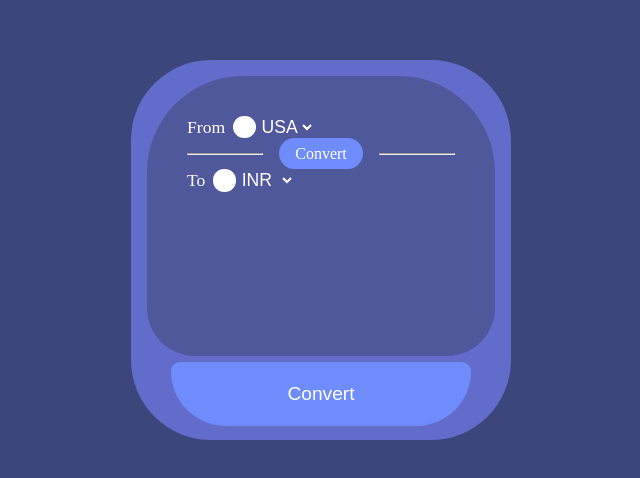
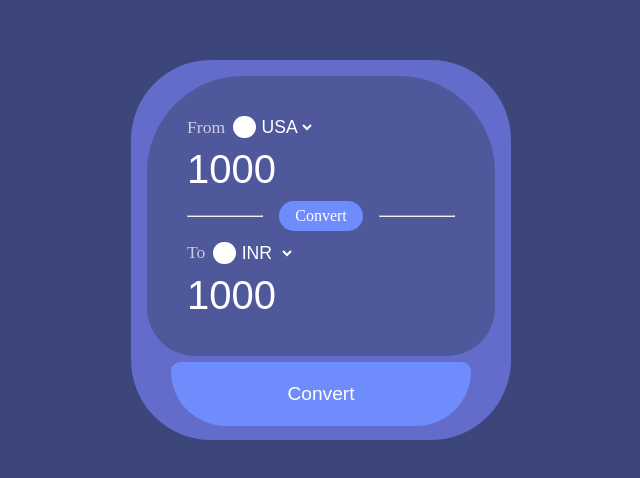
Before and after one commit to Prathamesh2603/Currency-Converter-using-HTML-CSS-JAVASCRIPT, a plain HTML site: page index.html in a window 1280 px wide. Shown: the part 150-628 px from the top of the page, without its empty margins (319-959 px from the left). Drawn offline with Linux system fonts and the light colour scheme.

Commit message:
Input is added and design is ready

```diff
--- a/index.html
+++ b/index.html
@@ -19,6 +19,7 @@
                             <option value="INR">INR</option>
                         </select>
                     </div>
+                    <input type="text" value="1000">
                     <div class="convert-between flex-property">
                         <hr>
                         <div class="convert-word"><p>Convert</p></div>
@@ -32,6 +33,7 @@
                             <option value="INR">USA</option>
                         </select>
                     </div>
+                    <input type="text" value="1000">
                 </div>
                 <button id="convert">Convert</button>
             </div>
--- a/style.css
+++ b/style.css
@@ -26,6 +26,9 @@ body {
     background-color: #50589C;
     border-radius: 6rem 6rem 3rem 3rem;
     padding: 40px 40px;
+    display: flex;
+    flex-direction: column;
+    justify-content: space-between;
 }
 #convert {
     width: 300px;
@@ -45,7 +48,7 @@ body {
 }
 .country-div p {
     font-size: 1.1rem;
-    color: white;
+    color: rgba(255, 255, 255, 0.7);
     margin-right: 8px;
 }
 #select-country {
@@ -75,3 +78,12 @@ body {
     color: white;
     text-align: center;
 }
+input {
+    width: 240px;
+    height: 42px;
+    font-size: 2.5rem;
+    background-color: transparent;
+    border: none;
+    outline: none;
+    color: white;
+}
```
